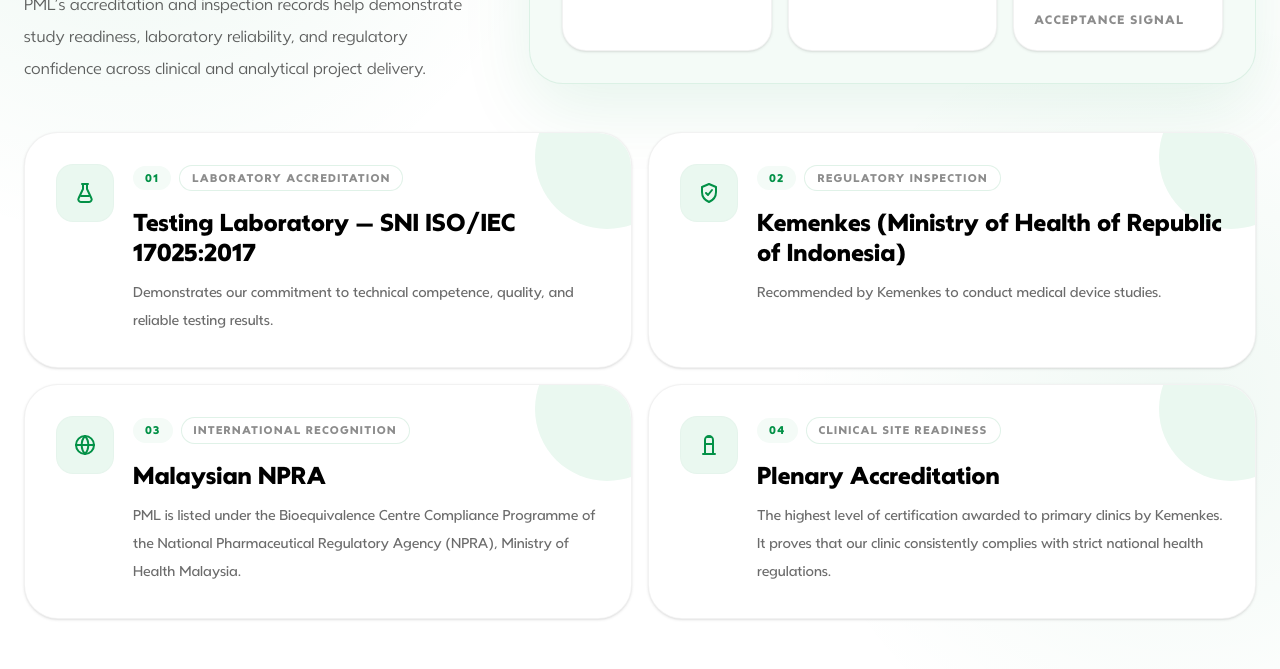
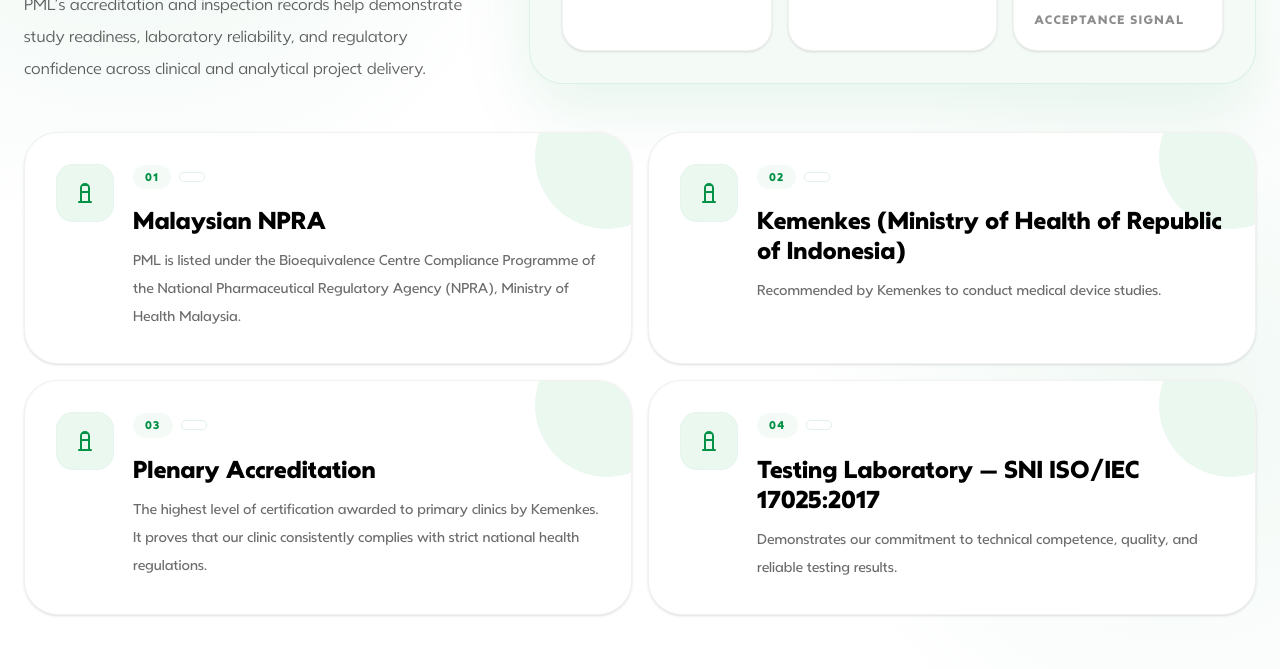
Before and after one commit to dickyendra07/PML-Website-Next, a Next.js app in the folder apps/web/: page /about-us/company-profile in a window 1280 px wide. Shown: the part 4960-5629 px from the top of the page. Built offline with nearby package versions, Linux system fonts and the light colour scheme; no server answers.

Commit message:
Reorder PML accreditation cards

```diff
--- a/apps/web/app/about-us/company-profile/CompanyProfilePageClient.tsx
+++ b/apps/web/app/about-us/company-profile/CompanyProfilePageClient.tsx
@@ -174,28 +174,20 @@
 
 const accreditations = [
   {
-    title: "Testing Laboratory – SNI ISO/IEC 17025:2017",
-    label: "Laboratory Accreditation",
-    desc: "Demonstrates our commitment to technical competence, quality, and reliable testing results.",
-    icon: "lab",
+    title: "Malaysian NPRA",
+    desc: "PML is listed under the Bioequivalence Centre Compliance Programme of the National Pharmaceutical Regulatory Agency (NPRA), Ministry of Health Malaysia.",
   },
   {
     title: "Kemenkes (Ministry of Health of Republic of Indonesia)",
-    label: "Regulatory Inspection",
     desc: "Recommended by Kemenkes to conduct medical device studies.",
-    icon: "shield",
-  },
-  {
-    title: "Malaysian NPRA",
-    label: "International Recognition",
-    desc: "PML is listed under the Bioequivalence Centre Compliance Programme of the National Pharmaceutical Regulatory Agency (NPRA), Ministry of Health Malaysia.",
-    icon: "global",
   },
   {
     title: "Plenary Accreditation",
-    label: "Clinical Site Readiness",
     desc: "The highest level of certification awarded to primary clinics by Kemenkes. It proves that our clinic consistently complies with strict national health regulations.",
-    icon: "clinical",
+  },
+  {
+    title: "Testing Laboratory – SNI ISO/IEC 17025:2017",
+    desc: "Demonstrates our commitment to technical competence, quality, and reliable testing results.",
   },
 ];
 
```
